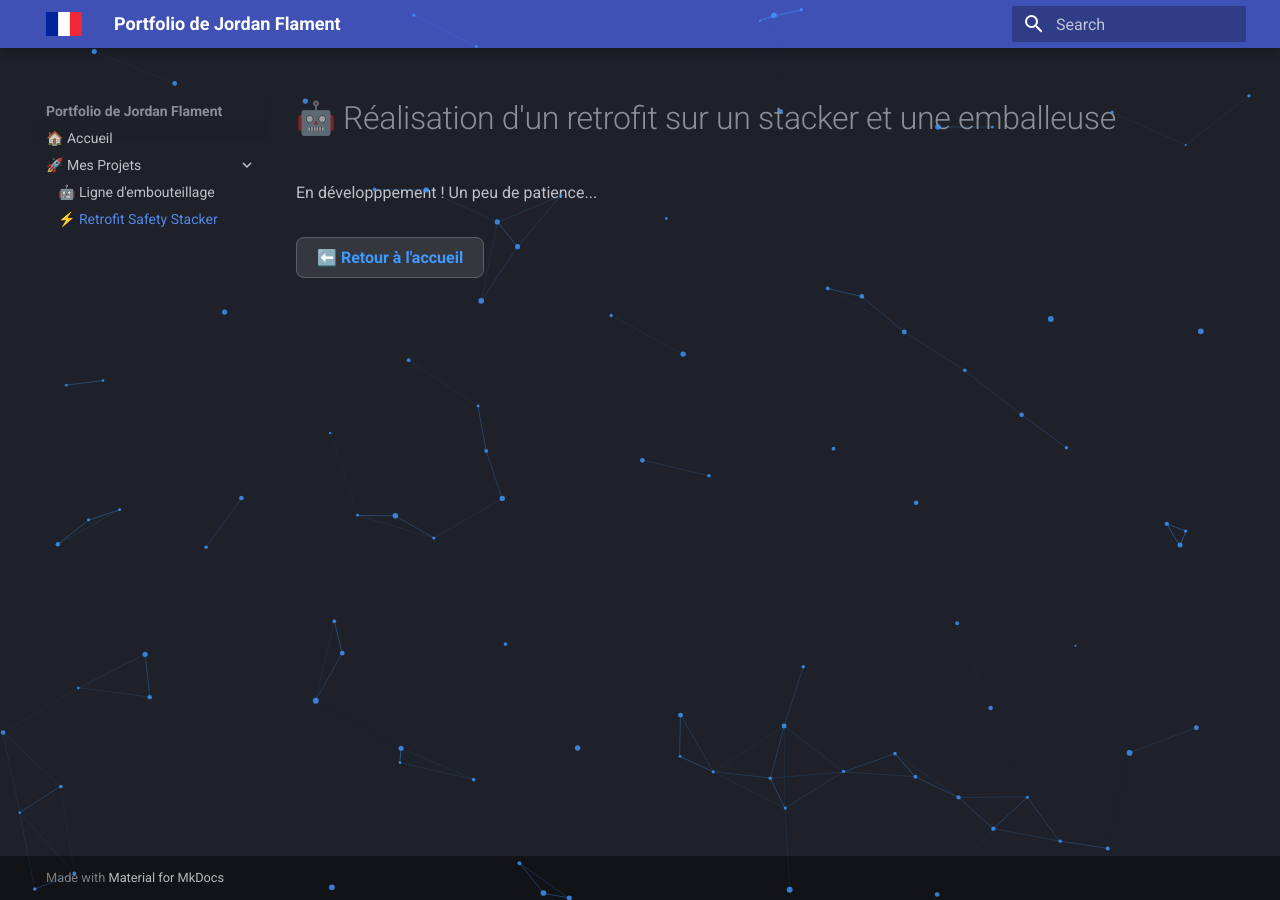
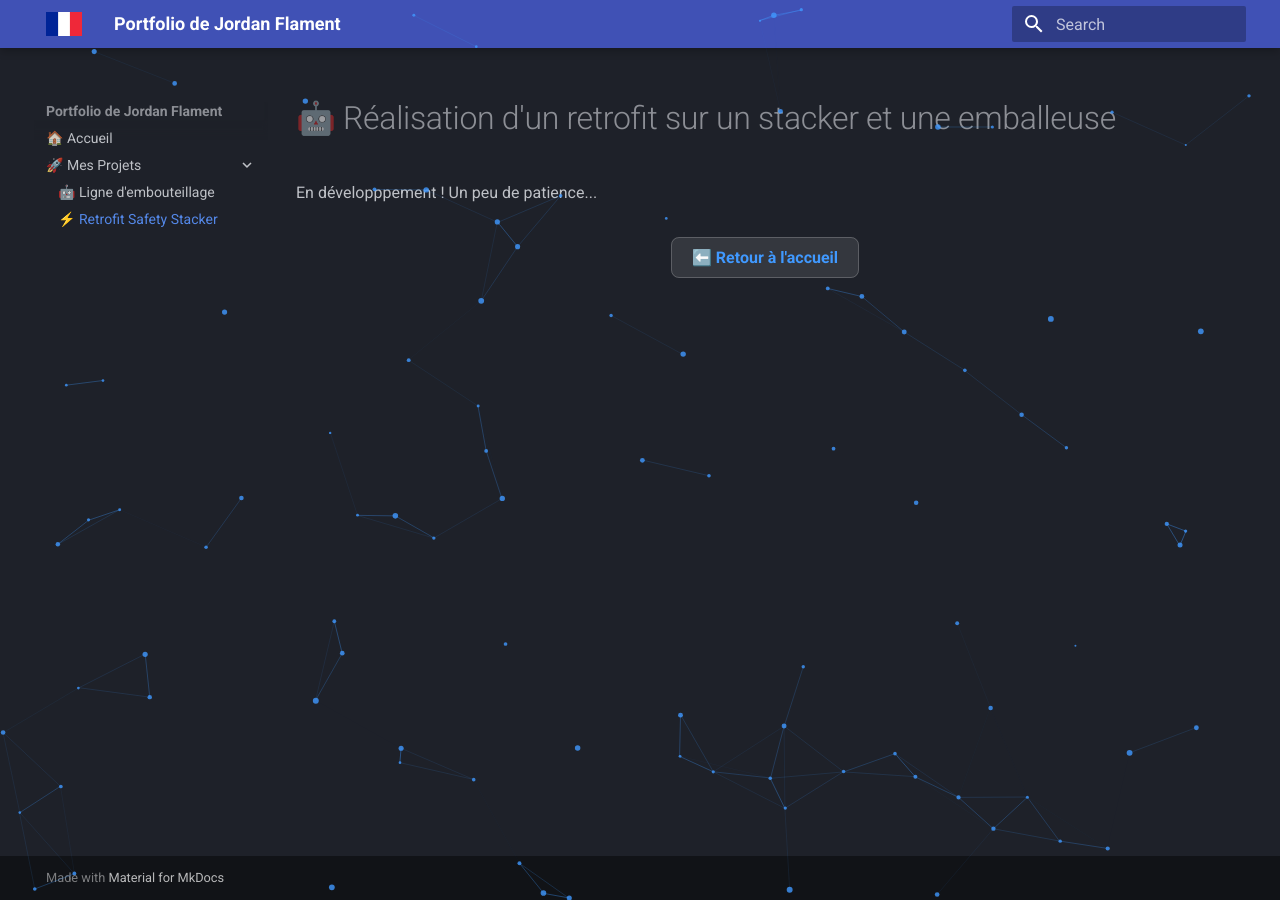
Before and after one commit to jordan-flament/jordan-flament.github.io, an MkDocs documentation site: the page built from docs/projetKingspan.md, in a window 1280 px wide. Built offline with MkDocs 1.6.1 and Material for MkDocs 9.7.7, drawn with Linux system fonts in a browser that asks for light colours.

Commit message:
modif bp accueil, centré

```diff
--- a/docs/projetKingspan.md
+++ b/docs/projetKingspan.md
@@ -4,7 +4,7 @@
 
 En développpement ! Un peu de patience...
 
-<div style="margin-top: 40px;">
+<div style="margin-top: 40px; text-align: center;">
   <a href="../#mes-projets" style="background-color: rgba(255,255,255,0.1); border: 1px solid rgba(255,255,255,0.2); color: #4099ff; padding: 10px 20px; text-decoration: none; border-radius: 8px; font-weight: bold;">
     ⬅️ Retour à l'accueil
   </a>
```
Also changed, not shown: docs/projetYacco.md (+1 -1 lines).
